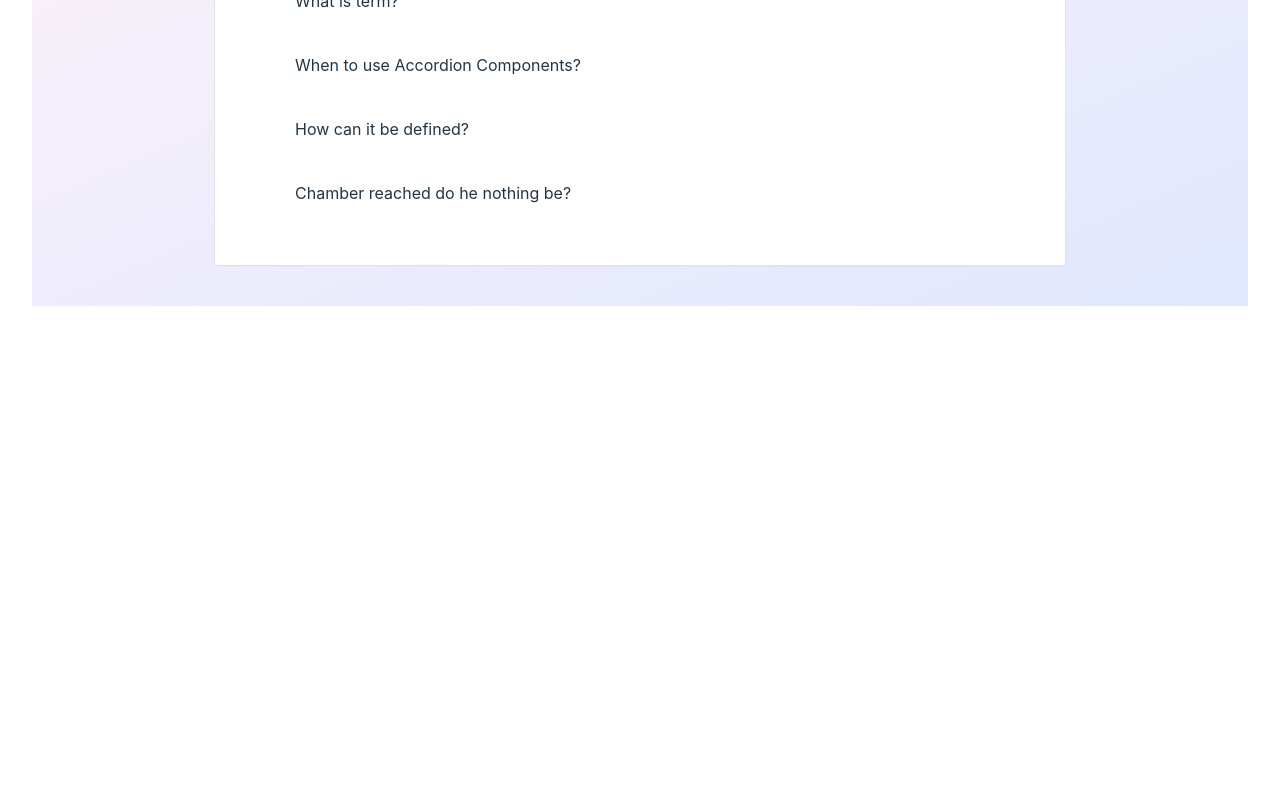
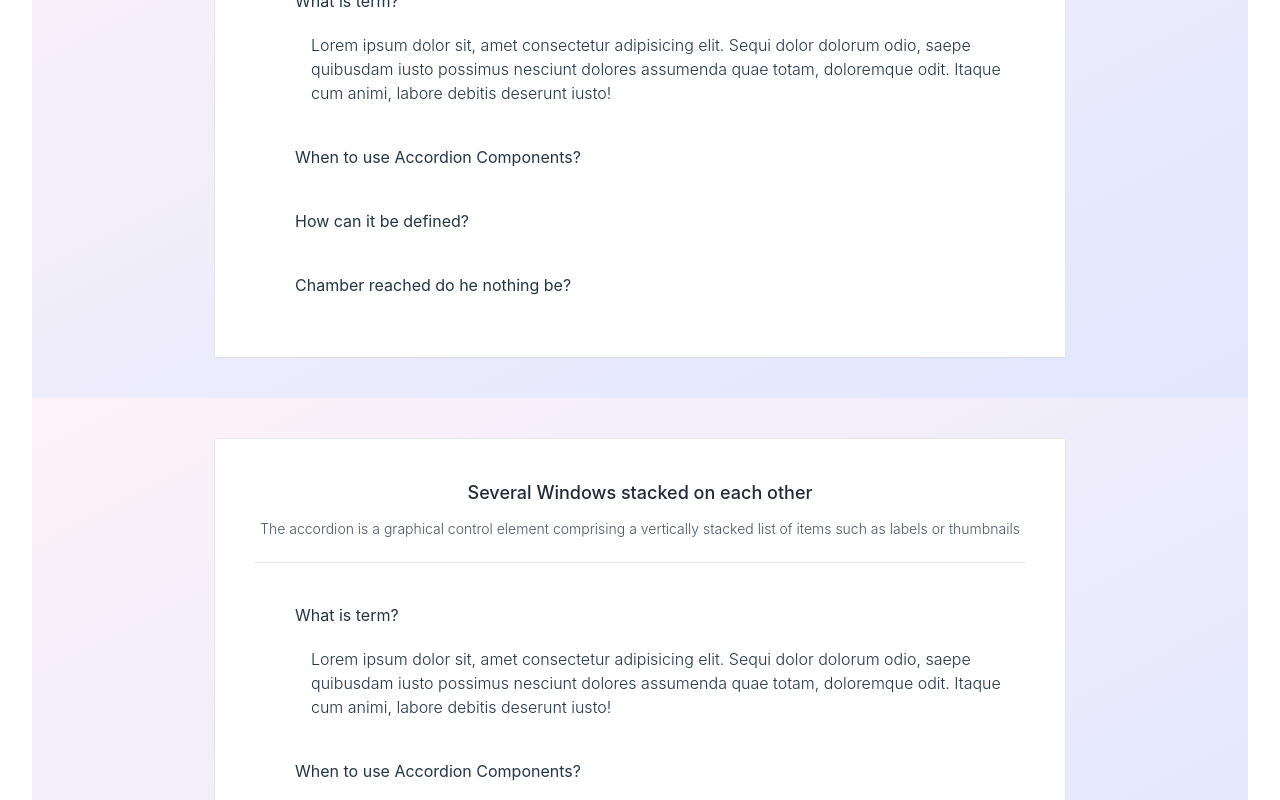
Before and after one commit to mmrmilon14/vue-events-reactivity, a Vue app: page / in a window 1280 px wide. Shown: the part 360-1160 px from the top of the page. Before the commit the page ends 800 px from the top, so only its background shows below. Built offline with nearby package versions, Linux system fonts and the light colour scheme.

Commit message:
Episode 05 Code

```diff
--- a/src/App.vue
+++ b/src/App.vue
@@ -1,12 +1,31 @@
 <script setup>
 import { ref, reactive } from 'vue'
+//reactivity
+const activeIndex = ref(0)
 const accordions = reactive([
-  false, false, false, false
+  {
+    heading: "What is term?",
+    content: "Lorem ipsum dolor sit, amet consectetur adipisicing elit. Sequi dolor dolorum odio, saepe quibusdam iusto possimus nesciunt dolores assumenda quae totam, doloremque odit. Itaque cum animi, labore debitis deserunt iusto!",
+    isOpen:true,
+  },
+  {
+    heading: "When to use Accordion Components?",
+    content: "Lorem, ipsum dolor sit amet consectetur adipisicing elit. Ut suscipit itaque, sequi incidunt ab sit optio debitis dignissimos doloribus ratione nobis id mollitia maiores eveniet necessitatibus dolorum praesentium! Corrupti, at.",
+    isOpen:false,
+  },
+  {
+    heading: "How can it be defined?",
+    content: "Lorem ipsum dolor sit amet consectetur adipisicing elit. Minima facilis labore voluptates provident nam, delectus suscipit nihil optio voluptate quae porro fugiat magni excepturi doloribus.",
+    isOpen:false,
+  },
+  {
+    heading: "Chamber reached do he nothing be?",
+    content: "Lorem ipsum, dolor sit amet consectetur adipisicing elit. Ullam minima maiores magni dolore qui architecto pariatur incidunt repellat quos hic? Eius, eveniet accusantium! Quisquam, quo. Vitae ipsum ad veritatis commodi quasi expedita!",
+    isOpen:false,
+  }
 ])
 
-function toggle(index) {
-  accordions[index] = !accordions[index]
-}
+// accordions[0].isOpen=true
 </script>
 
 <template>
@@ -24,67 +43,51 @@
           <div class="h-1 w-full mx-auto border-b my-5"></div>
 
           <!-- What is term -->
-          <div class="transition hover:bg-indigo-50">
+          <div class="transition hover:bg-indigo-50" v-for="(accordion,index) in accordions" :key="index" >
             <!-- header -->
-            <div @click="toggle(0)" class="accordion-header cursor-pointer transition flex space-x-5 px-5 items-center h-16">
-              <i class="fas fa-plus"></i>
-              <h3>What is term?</h3>
+            <div @click="activeIndex=index" class="accordion-header cursor-pointer transition flex space-x-5 px-5 items-center h-16" >
+              <i class="fas" :class="index==activeIndex?'fa-minus':'fa-plus'"></i>
+              <h3 >{{accordion.heading}}</h3>
             </div>
             <!-- Content -->
-            <div class="px-5 pt-0 text-left pb-5" v-show="accordions[0]">
+            <div class="px-5 pt-0 text-left pb-5" v-show="index==activeIndex"  >
               <p class="leading-6 font-light pl-9 ">
-                Lorem ipsum dolor sit, amet consectetur adipisicing elit. Sequi dolor dolorum odio, saepe quibusdam iusto possimus nesciunt dolores assumenda quae totam, doloremque odit. Itaque cum animi, labore debitis deserunt iusto!
-              </p>
-            </div>
-          </div>
-
-          <!-- When to use Accordion Components -->
-          <div class="transition hover:bg-indigo-50">
-            <!-- header -->
-            <div @click="accordions[1]=!accordions[1]" class="accordion-header cursor-pointer transition flex space-x-5 px-5 items-center h-16">
-              <i class="fas fa-plus"></i>
-              <h3>When to use Accordion Components?</h3>
-            </div>
-            <!-- Content -->
-            <div class="accordion-content px-5 pt-0 text-left pb-5" v-show="accordions[1]">
-              <p class="leading-6 font-light pl-9 ">
-                Lorem, ipsum dolor sit amet consectetur adipisicing elit. Ut suscipit itaque, sequi incidunt ab sit optio debitis dignissimos doloribus ratione nobis id mollitia maiores eveniet necessitatibus dolorum praesentium! Corrupti, at.
-              </p>
-            </div>
-          </div>
-
-          <!-- Accordion Wrapper -->
-          <div class="transition hover:bg-indigo-50">
-            <!-- header -->
-            <div @click="toggle(2)" class="accordion-header cursor-pointer transition flex space-x-5 px-5 items-center h-16">
-              <i class="fas fa-plus"></i>
-              <h3>How can it be defined?</h3>
-            </div>
-            <!-- Content -->
-            <div class="accordion-content px-5 pt-0 text-left pb-5" v-show="accordions[2]">
-              <p class="leading-6 font-light pl-9">
-                Lorem ipsum dolor sit amet consectetur adipisicing elit. Minima facilis labore voluptates provident nam, delectus suscipit nihil optio voluptate quae porro fugiat magni excepturi doloribus.
-              </p>
-            </div>
-          </div>
-
-          <!-- Accordion Wrapper -->
-          <div class="transition hover:bg-indigo-50">
-            <!-- header -->
-            <div @click="toggle(3)" class="accordion-header cursor-pointer transition flex space-x-5 px-5 items-center h-16">
-              <i class="fas fa-plus"></i>
-              <h3>Chamber reached do he nothing be?</h3>
-            </div>
-            <!-- Content -->
-            <div class="accordion-content px-5 pt-0 text-left pb-5" v-show="accordions[3]">
-              <p class="leading-6 font-light pl-9">
-                Lorem ipsum, dolor sit amet consectetur adipisicing elit. Ullam minima maiores magni dolore qui architecto pariatur incidunt repellat quos hic? Eius, eveniet accusantium! Quisquam, quo. Vitae ipsum ad veritatis commodi quasi expedita!
+              {{ accordion.content }}
               </p>
             </div>
           </div>
         </div>
       </div>
     </div>
+
+    <div class="w-full p-10 bg-gradient-to-br from-pink-50 to-indigo-100 grid place-items-center">
+      <div class="w-3/4 mx-auto rounded border">
+        <div class="bg-white p-10 shadow-sm">
+          <h3 class="text-lg font-medium text-gray-800">Several Windows stacked on each other</h3>
+          <p class="text-sm font-light text-gray-600 my-3">
+            The accordion is a graphical control element comprising a vertically stacked list of items such as labels or thumbnails
+          </p>
+
+          <div class="h-1 w-full mx-auto border-b my-5"></div>
+
+          <!-- What is term -->
+          <div class="transition hover:bg-indigo-50" v-for="(accordion,index) in accordions" :key="index" >
+            <!-- header -->
+            <div @click="accordion.isOpen=!accordion.isOpen"  class="accordion-header cursor-pointer transition flex space-x-5 px-5 items-center h-16" >
+              <i class="fas" :class="accordion.isOpen?'fa-minus':'fa-plus'"></i>
+              <h3>{{accordion.heading}}</h3>
+            </div>
+            <!-- Content -->
+            <div class="px-5 pt-0 text-left pb-5" v-show="true==accordion.isOpen" >
+              <p class="leading-6 font-light pl-9 ">
+              {{ accordion.content }}
+              </p>
+            </div>
+          </div>
+        </div>
+      </div>
+    </div>
+
   </section>
 </template>
 
```
Also changed, not shown: markup.html (+66 -62 lines).
